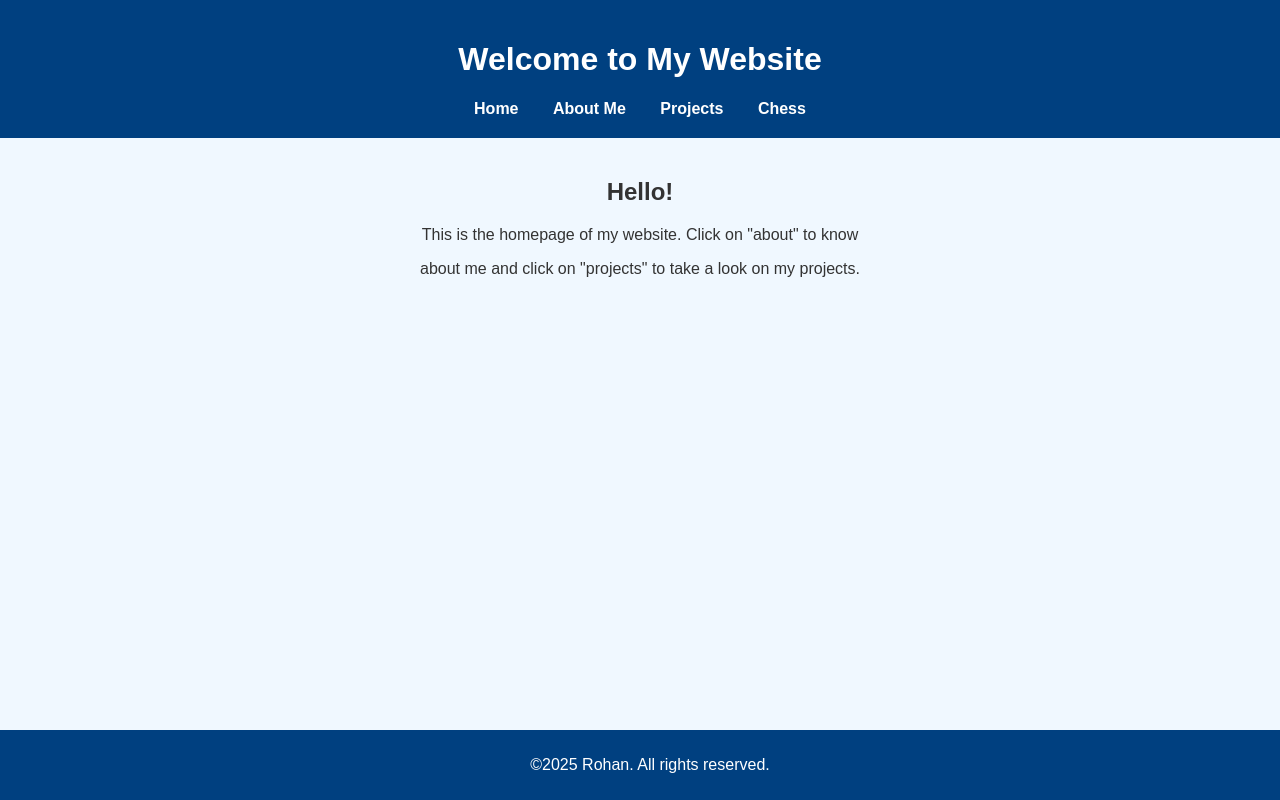
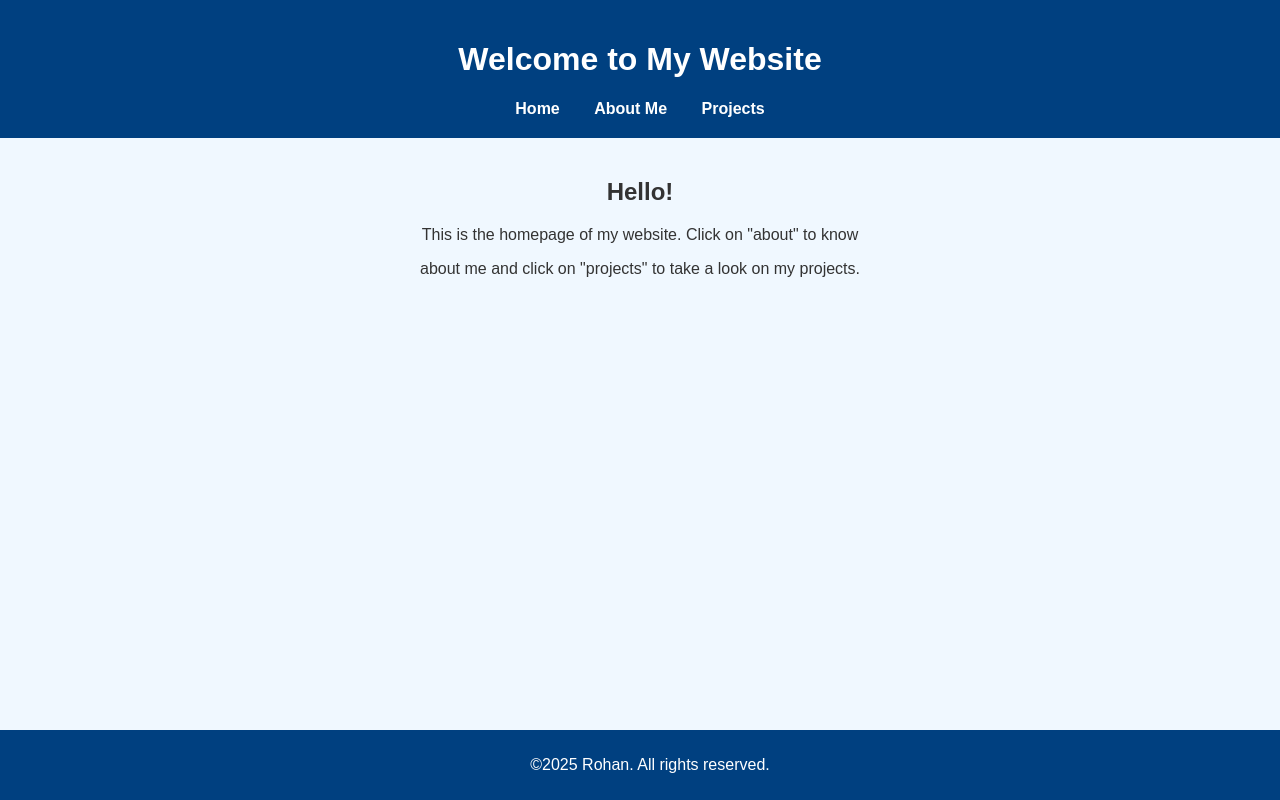
Before and after one commit to RohanRathore-crypto/EasyCode, a plain HTML site: page index.html in a window 1280 px wide. Drawn offline with Linux system fonts and the light colour scheme.

Commit message:
Update index.html

```diff
--- a/index.html
+++ b/index.html
@@ -53,7 +53,6 @@
             <a href="index.html">Home</a>
             <a href="about.html">About Me</a>
             <a href="projects.html">Projects</a>
-            <a herf="chess.html">Chess</a>
         </nav>
     </header>
     <main>
```
